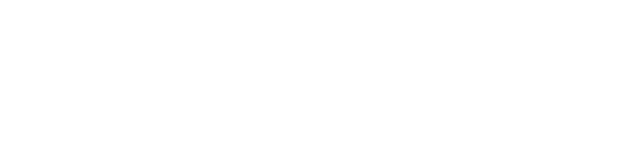
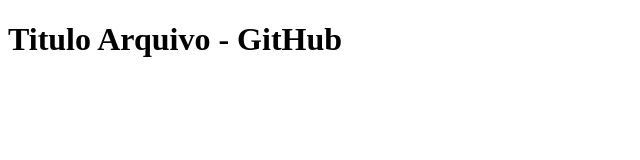
Before and after one commit to Gustavocorrea0/curso_de_git_avancado, a plain HTML site: page index.html in a window 1280 px wide. Shown: the whole page, without its empty margins (0-640 px from the left). Drawn offline with Linux system fonts and the light colour scheme.

Commit message:
adicionado texto body em index.html

```diff
--- a/index.html
+++ b/index.html
@@ -5,6 +5,7 @@
     <meta name="viewport" content="width=device-width, initial-scale=1.0">
     <title>Curso git e GitHub</title>
 </head>
+    <h1>Titulo Arquivo - GitHub</h1>
 <body>
 
 </body>
```
